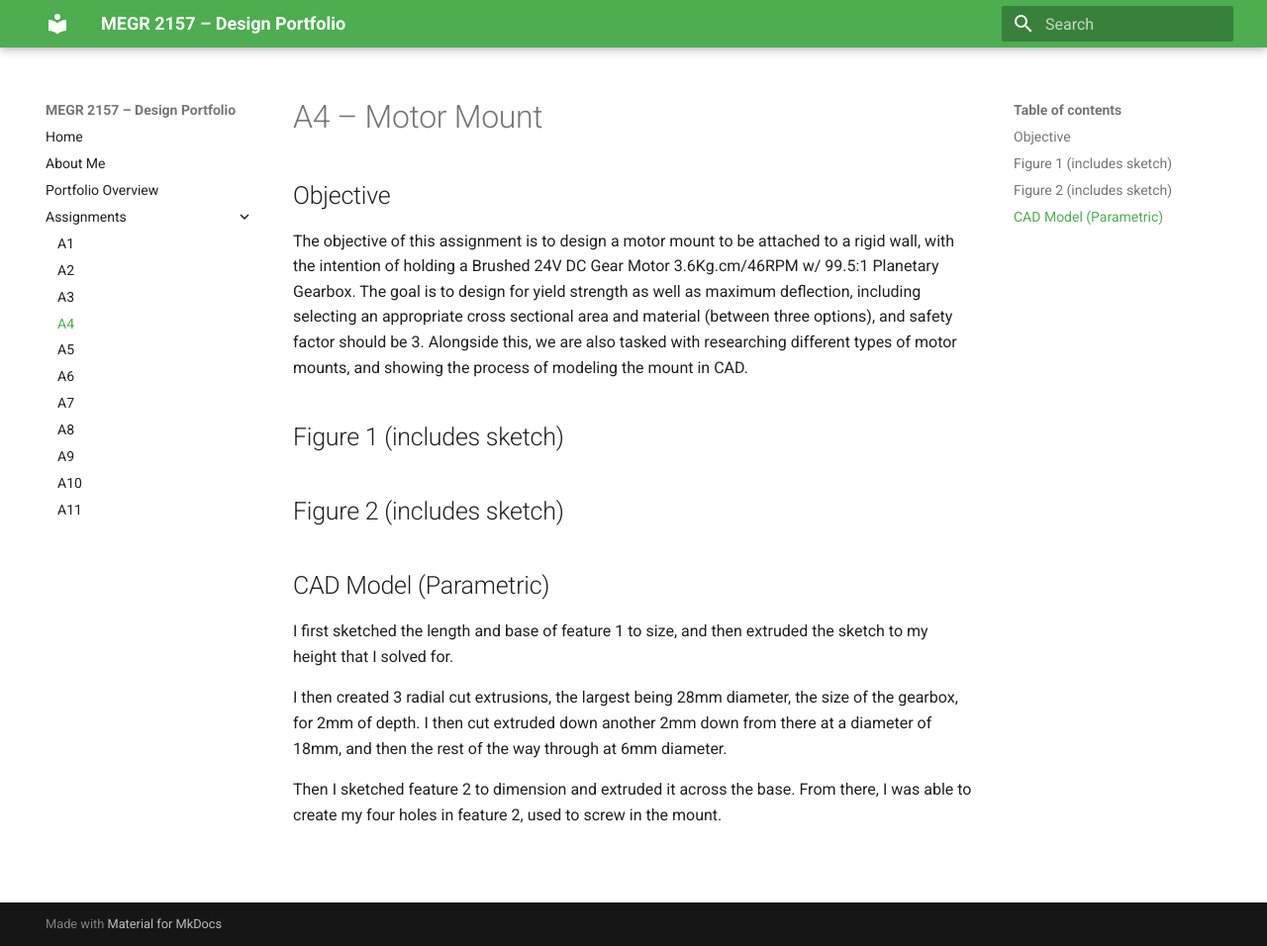
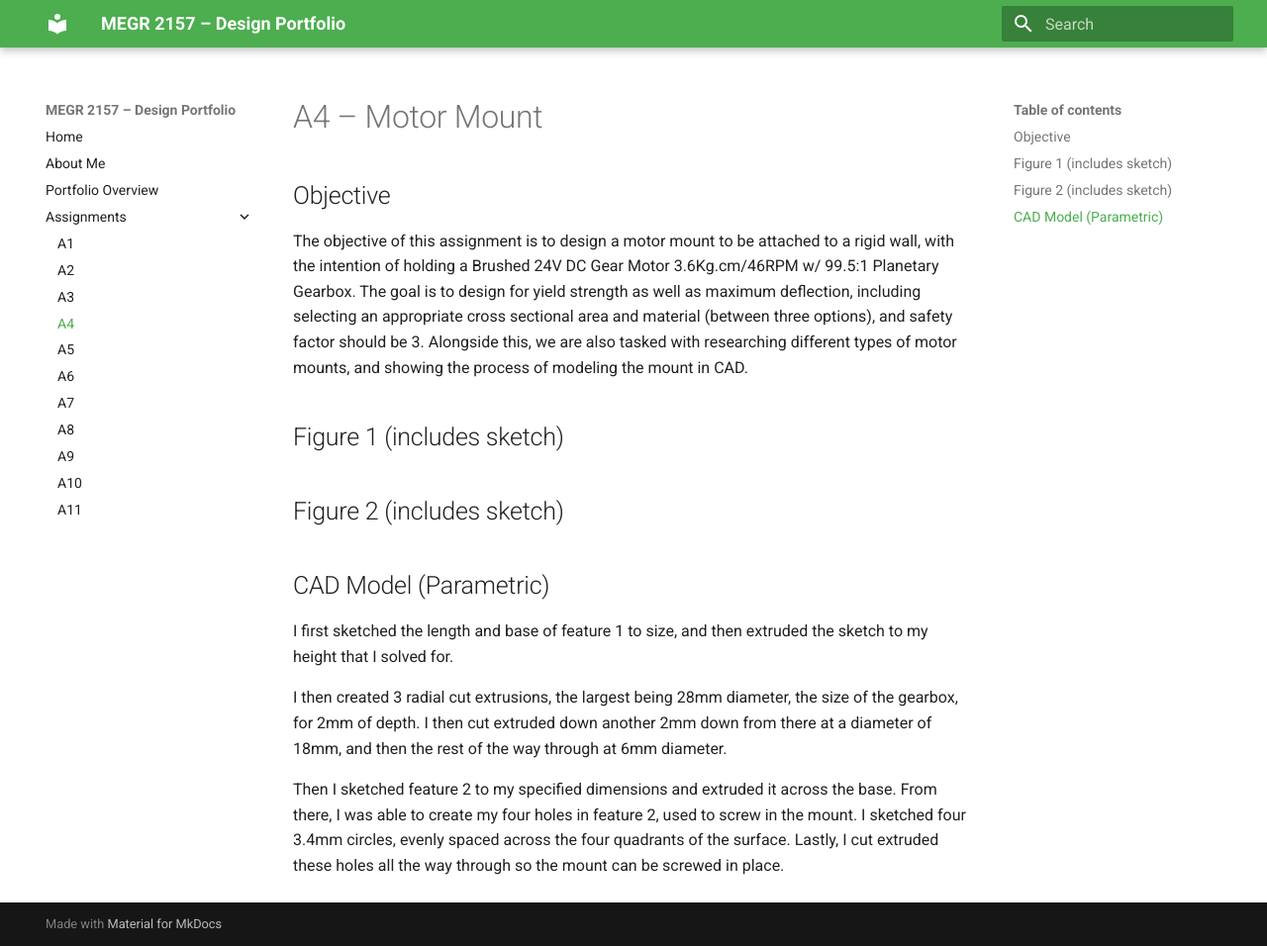
Before and after one commit to apaciore/megr2156-portfolio, an MkDocs documentation site: the page built from docs/assignments/A04/index.md, in a window 1280 px wide and 956 px high. Shown: the whole window at 99% size. Built offline with MkDocs 1.6.1 and Material for MkDocs 9.7.7, drawn with Linux system fonts in a browser that asks for light colours.

Commit message:
Clarify feature 2 dimensions and hole specifications
Added details about the dimensions and hole placement for feature 2.

```diff
--- a/docs/assignments/A04/index.md
+++ b/docs/assignments/A04/index.md
@@ -16,4 +16,4 @@ I first sketched the length and base of feature 1 to size, and then extruded the
 
 I then created 3 radial cut extrusions, the largest being 28mm diameter, the size of the gearbox, for 2mm of depth. I then cut extruded down another 2mm down from there at a diameter of 18mm, and then the rest of the way through at 6mm diameter.
 
-Then I sketched feature 2 to dimension and extruded it across the base. From there, I was able to create my four holes in feature 2, used to screw in the mount.
+Then I sketched feature 2 to my specified dimensions and extruded it across the base. From there, I was able to create my four holes in feature 2, used to screw in the mount. I sketched four 3.4mm circles, evenly spaced across the four quadrants of the surface. Lastly, I cut extruded these holes all the way through so the mount can be screwed in place.
```
